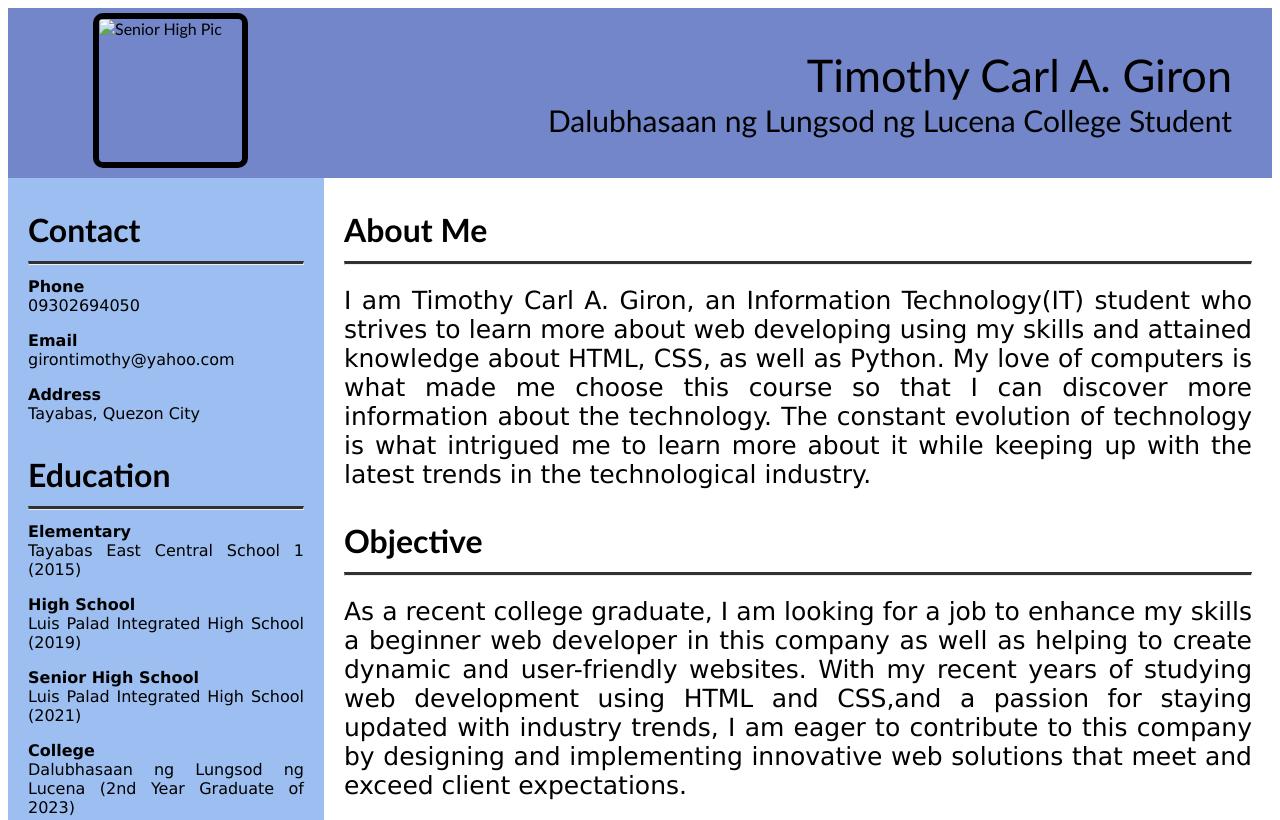
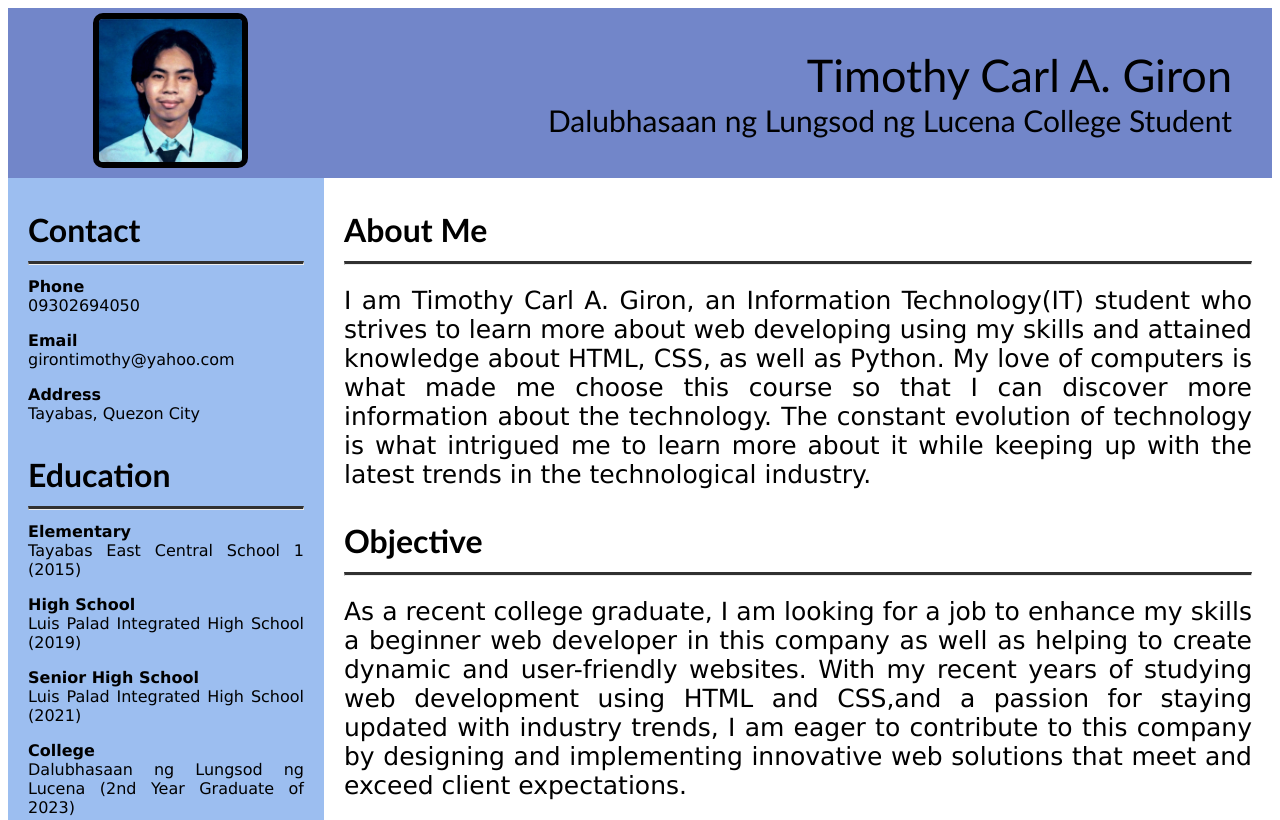
Before and after one commit to TimoG3/my-online-resume, a plain HTML site: page index.html in a window 1280 px wide. Shown: the top 820 px of the page. Drawn offline with Linux system fonts and the light colour scheme.

Commit message:
Update index.html

```diff
--- a/index.html
+++ b/index.html
@@ -7,7 +7,7 @@
 <meta name="viewport" content="width=device-width, initial-scale=1">
 </head>
 <body>
-    <div style="margin-left: 85px;"><img src="/Documents/Mothy/HTML and CSS/SHP.png" alt="Senior High Pic" height="155px" width="155px" style="float: left; margin-top: 5px; border-style: solid; border-width: 6px; border-radius: 10px"></div>
+    <div style="margin-left: 85px;"><img src="SHP.png" alt="Senior High Pic" height="155px" width="155px" style="float: left; margin-top: 5px; border-style: solid; border-width: 6px; border-radius: 10px"></div>
 <header>
     Timothy Carl A. Giron
     <div style="font-size: 30px;">Dalubhasaan ng Lungsod ng Lucena College Student</div>
```
